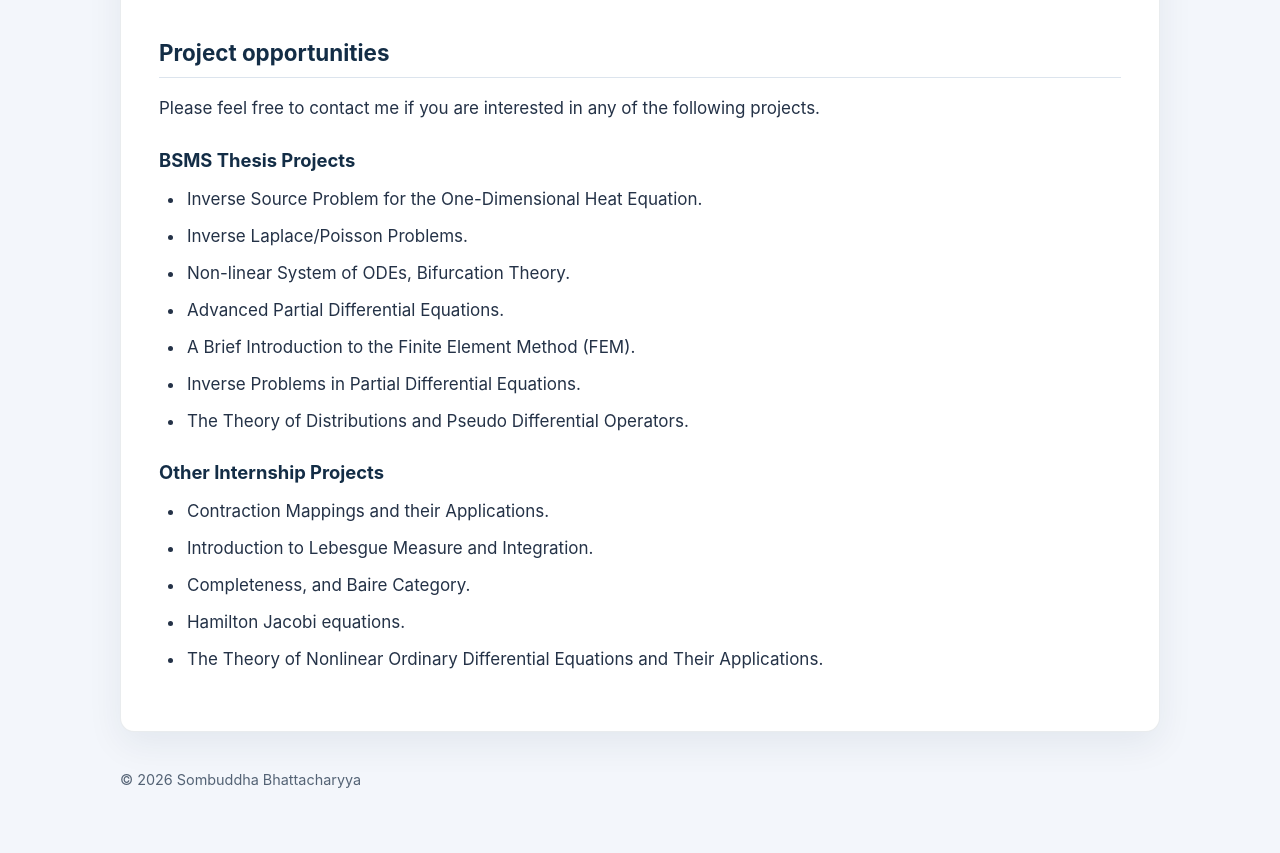
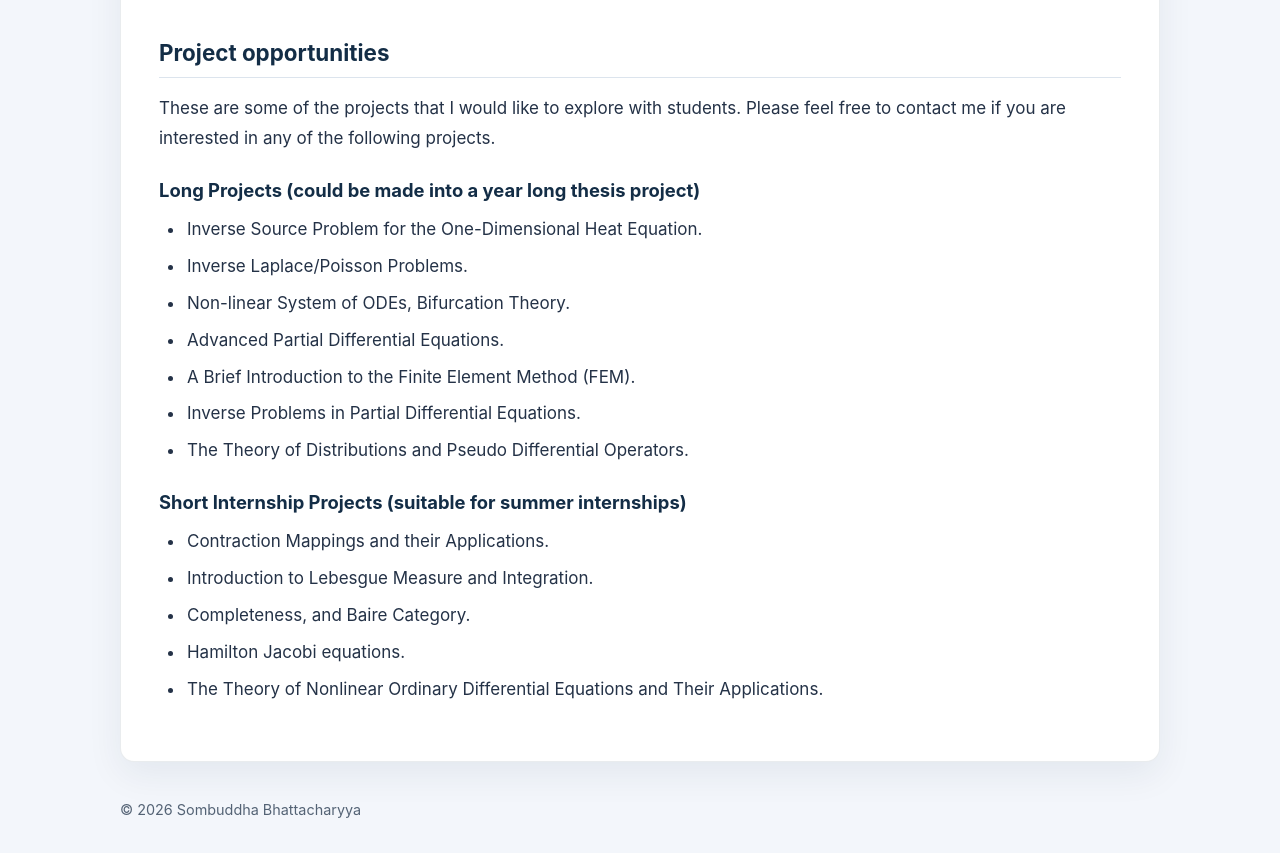
Before and after one commit to SombuddhaB/SombuddhaB.github.io, a plain HTML site: page teaching.html in a window 1280 px wide. Shown: the part 1096-1949 px from the top of the page. Before the commit the page ends 1919 px from the top, so only its background shows below. Drawn offline with Linux system fonts and the light colour scheme.

Commit message:
Add files via upload

```diff
--- a/teaching.html
+++ b/teaching.html
@@ -289,11 +289,11 @@
       </h2>
 
       <p>
-        Please feel free to contact me if you are interested
-        in any of the following projects.
+        These are some of the projects that I would like to explore with students.
+	Please feel free to contact me if you are interested in any of the following projects.
       </p>
 
-      <h3>BSMS Thesis Projects</h3>
+      <h3>Long Projects (could be made into a year long thesis project)</h3>
 
       <ul class="project-list">
         <li>
@@ -327,7 +327,7 @@
         </li>
       </ul>
 
-      <h3>Other Internship Projects</h3>
+      <h3>Short Internship Projects (suitable for summer internships)</h3>
 
       <ul class="project-list">
         <li>
```
Also changed, not shown: publications.html (+3 -0 lines), research.html (+7 -0 lines).
